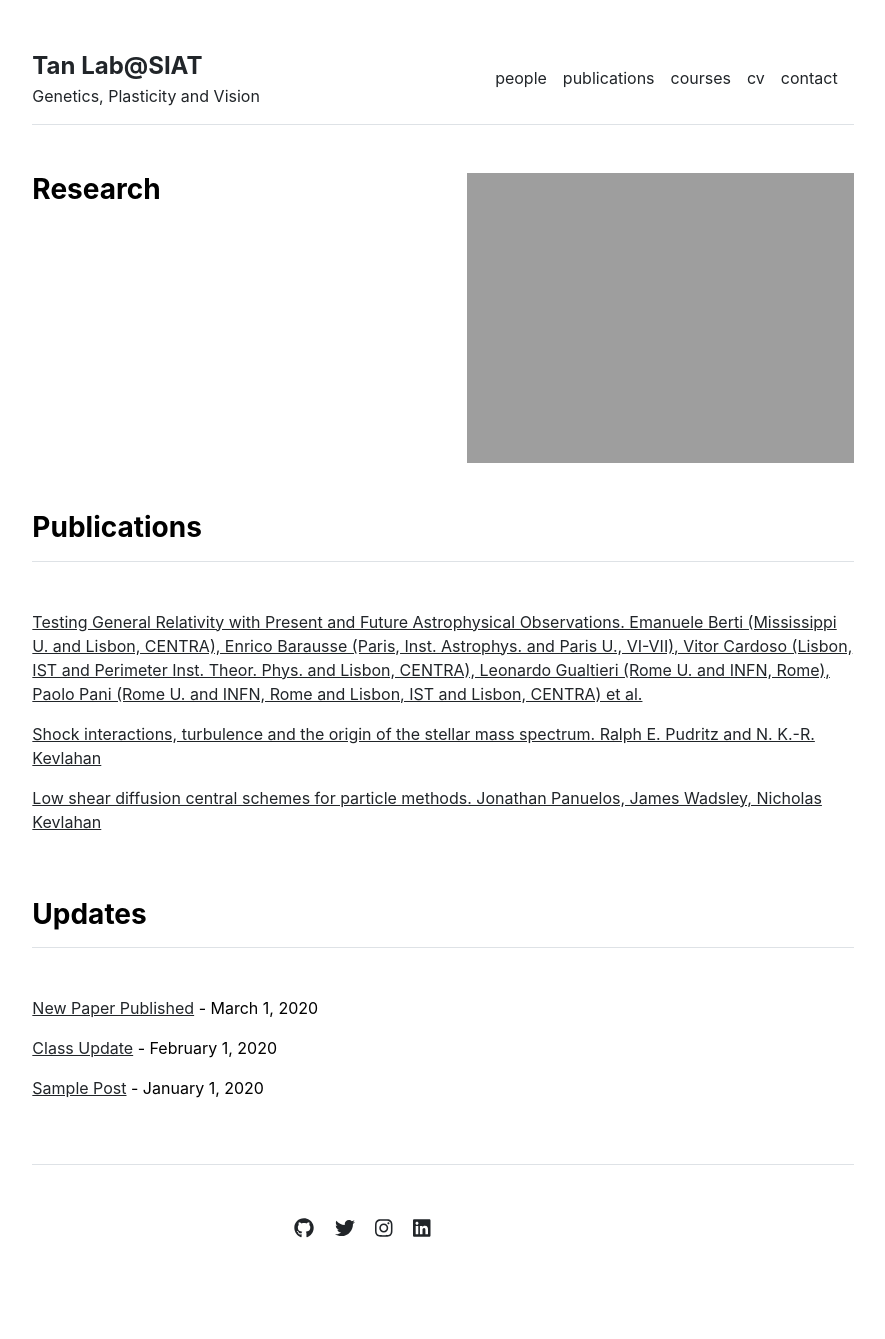
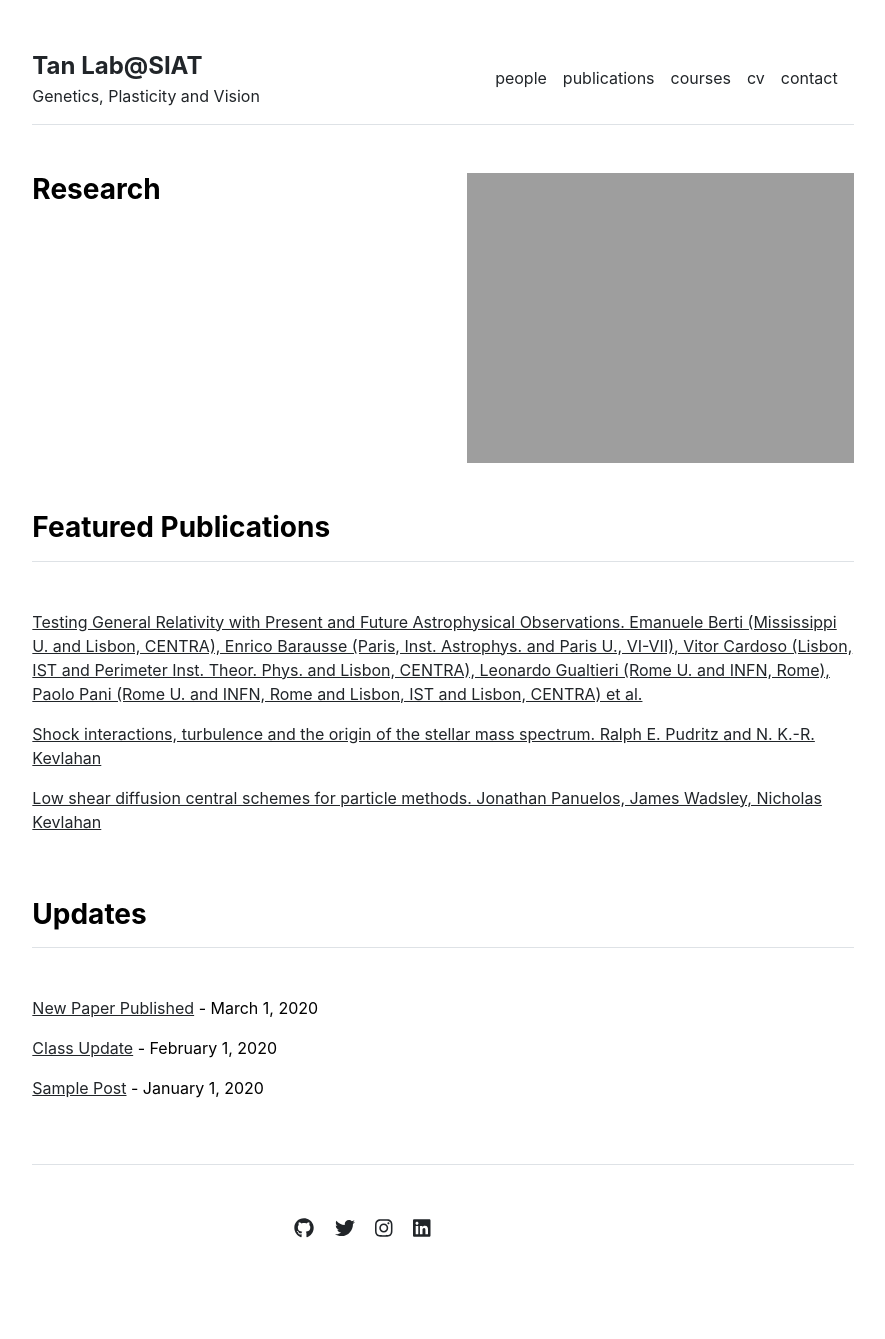
Before and after one commit to Tan-Lab-SIAT/lab-homepage, a Jekyll site: the page built from index.md, in a window 1280 px wide. Shown: the whole page, without its empty margins (197-1082 px from the left). Built offline with Jekyll 4.4.1, drawn with Linux system fonts in a browser that asks for light colours.

Commit message:
Update publications.html

```diff
--- a/_includes/publications.html
+++ b/_includes/publications.html
@@ -1,6 +1,6 @@
 <div class="row g-5 mb-5">
   <div>
-    <h3 class="fw-bold border-bottom pb-3 mb-5">Publications</h3>
+    <h3 class="fw-bold border-bottom pb-3 mb-5">Featured Publications</h3>
     {% if page.title == "publications" %}
       {% for item in site.data.publications.index %}
         <p><a href="{{ item.url }}">{{ item.name }}</a></p>
```
